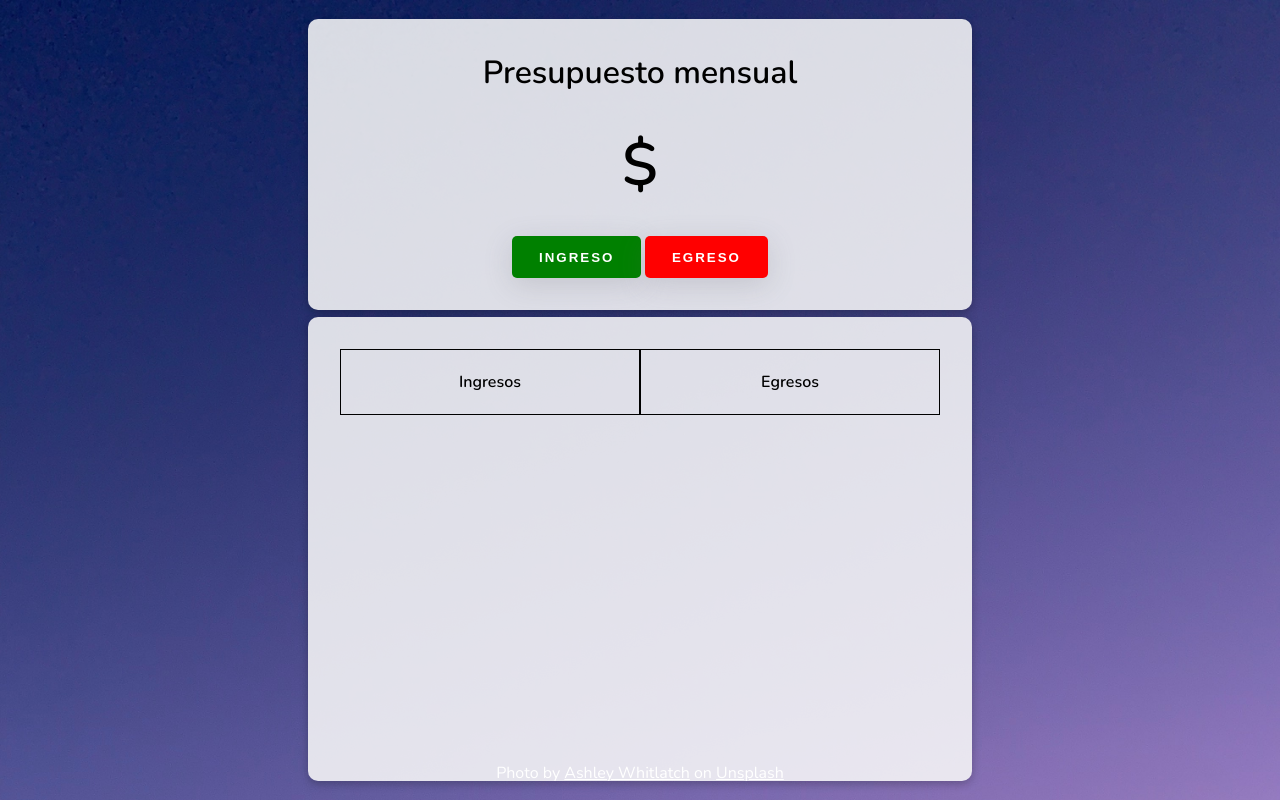
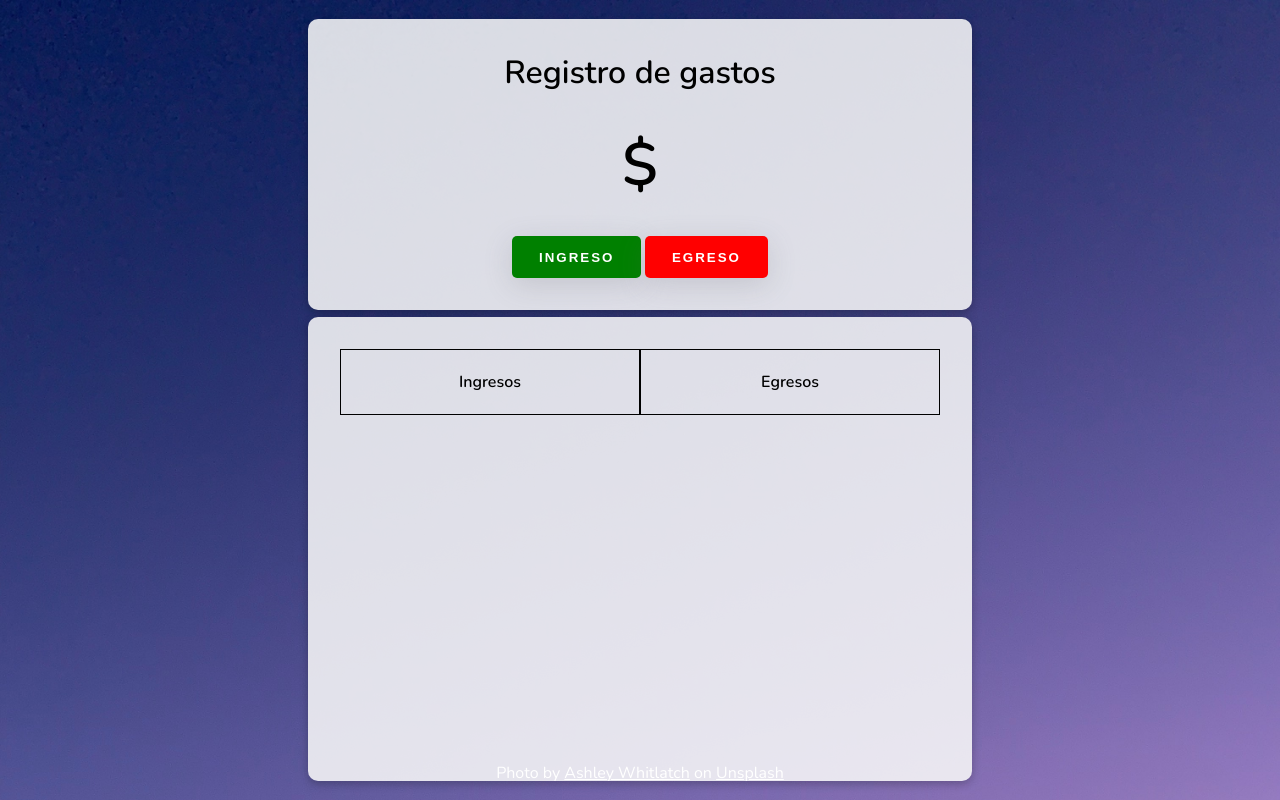
Before and after one commit to maenad/PreEntrega1-Colina, a plain HTML site: page index.html in a window 1280 px wide. Drawn offline with nearby package versions, Linux system fonts and the light colour scheme.

Commit message:
detalles de estilo

```diff
--- a/index.html
+++ b/index.html
@@ -11,7 +11,7 @@
 
     <div class="flex-container">
         <div class="card card-info">
-            <h1>Presupuesto mensual</h1>
+            <h1>Registro de gastos</h1>
             <div class="rollover">
                 $<div id="rollover"></div>
             </div>
```
